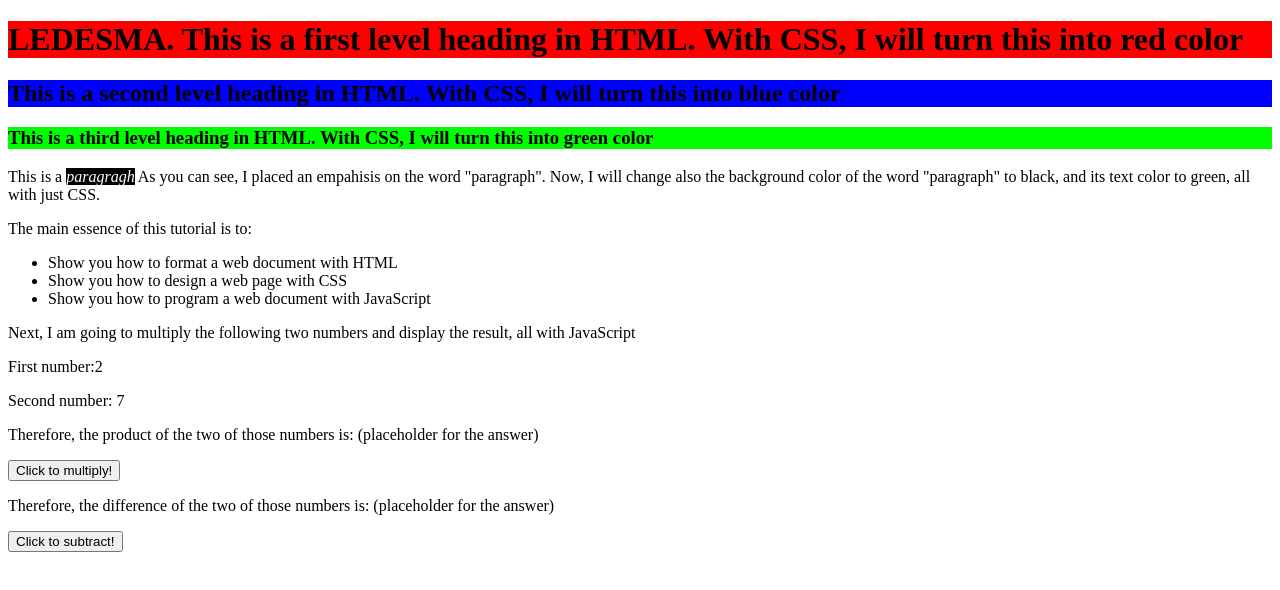
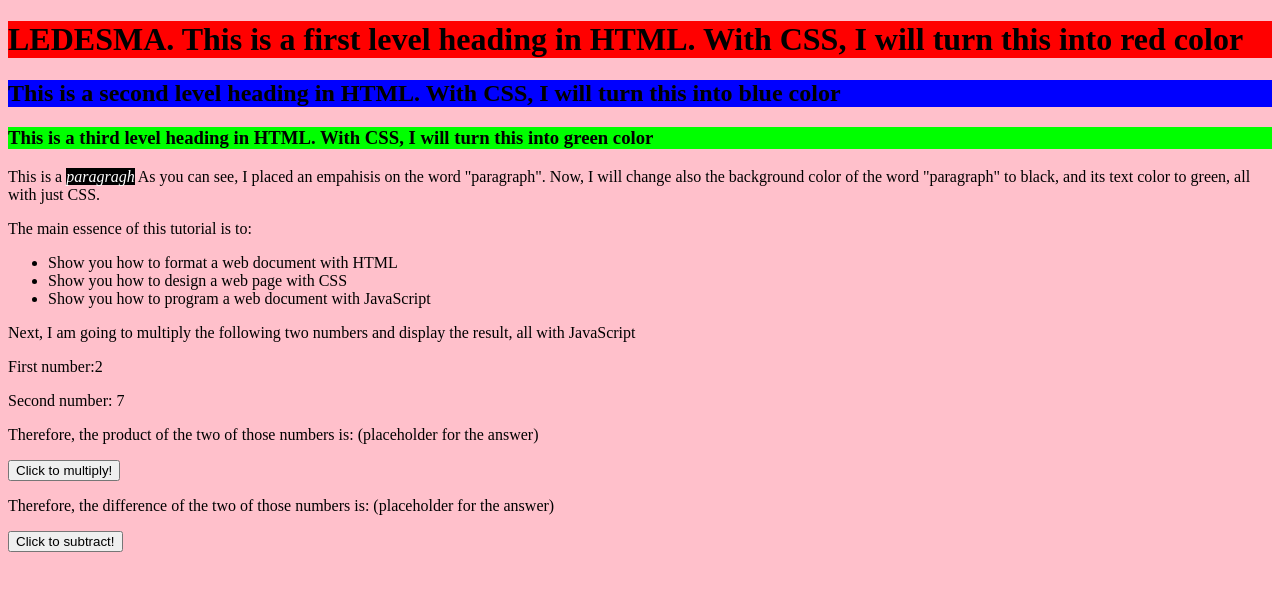
Before and after one commit to ktldsm27/exer1, a plain HTML site: page index.html in a window 1280 px wide. Drawn offline with Linux system fonts and the light colour scheme.

Commit message:
Update styles.css

```diff
--- a/styles/styles.css
+++ b/styles/styles.css
@@ -1,3 +1,7 @@
+body {
+  background-color: #FFC0CB; /* Pastel Pink */
+}
+
 h1 {
   background-color: #ff0000;
 }
```
